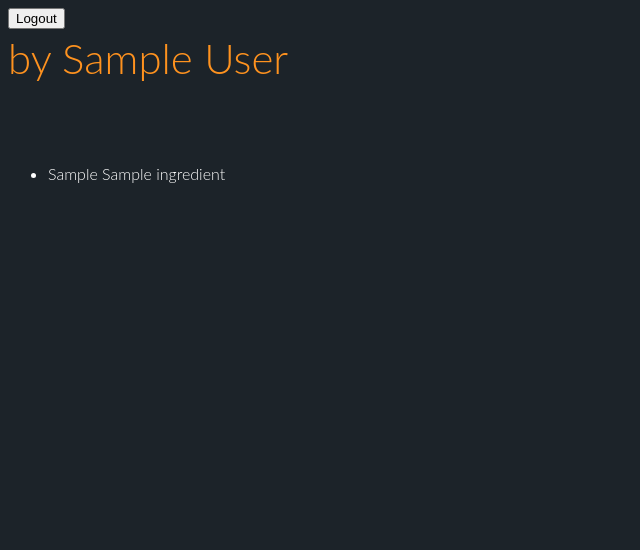
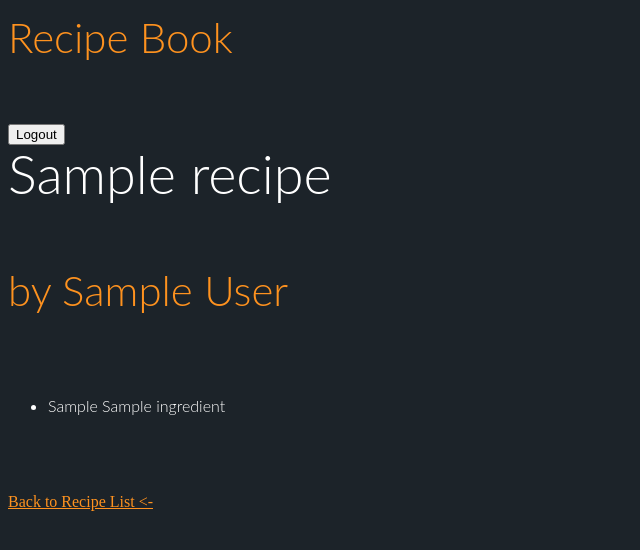
Before and after one commit to LavinaJohnver/recipebook-Lavina-Johnver, a Django app: page /recipe/1 in a window 1280 px wide. Shown: the top 550 px of the page, without its empty margins (0-640 px from the left). Run offline with Django 5.2, Linux system fonts and the light colour scheme; a user stored in the database is signed in; tables that the repository leaves empty hold one stand-in row (values such as "Sample post").

Commit message:
modified: base, recipe, and registration html; debugged: formatting

```diff
--- a/recipebook/accounts/admin.py
+++ b/recipebook/accounts/admin.py
@@ -2,7 +2,6 @@ from django.contrib import admin
 from django.contrib.auth.admin import UserAdmin as BaseUserAdmin
 from django.contrib.auth.models import User
 from .models import Profile
-
 
 class ProfileInline(admin.StackedInline):
     model = Profile
--- a/recipebook/templates/base.html
+++ b/recipebook/templates/base.html
@@ -31,6 +31,7 @@
         {% endblock styles %}
     </head>
     <body>
+    <h2>Recipe Book</h2>
         {% if request.user.is_authenticated %}
             <form action="{% url 'logout' %}" method="post">
                 {% csrf_token %}
@@ -41,6 +42,10 @@
                 <a href={% url 'login' %}>Login</a>
             {% endif %}
         {% endif %}
+        <h1>
+        {% block heading %}
+        {% endblock heading%}
+        </h1>
         <div id="content">
             {% block content %}
             {% endblock content %}
--- a/recipebook/templates/recipe.html
+++ b/recipebook/templates/recipe.html
@@ -3,7 +3,11 @@
 {% block title %}
     {{ recipe.name }}
 {% endblock title %}
-<h1>{{ recipe.name }}</h1>
+
+{% block heading %}
+    {{ recipe.name }}
+{% endblock heading%}
+
 {% block content %}
     <h2>by {{ recipe.author }}</h2>
     <ul>
@@ -11,4 +15,5 @@
             <li>{{ ingredient.quantity }} {{ ingredient.ingredient.name }}</li>
         {% endfor %}
     </ul>
+    <a href="/recipes/list">Back to Recipe List <-</a>
 {% endblock content %}
--- a/recipebook/templates/registration/login.html
+++ b/recipebook/templates/registration/login.html
@@ -3,7 +3,9 @@
 {% block title %}
     Login
 {% endblock title %}
+
 {% block content %}
+<center>
     <h1>Login</h1>
     <form method="post">
         {% csrf_token %}
@@ -12,4 +14,5 @@
     </form>
     <br>
     <a href="{% url 'password_reset' %}">Forgot Password</a>
+</center>
 {% endblock content %}
```
